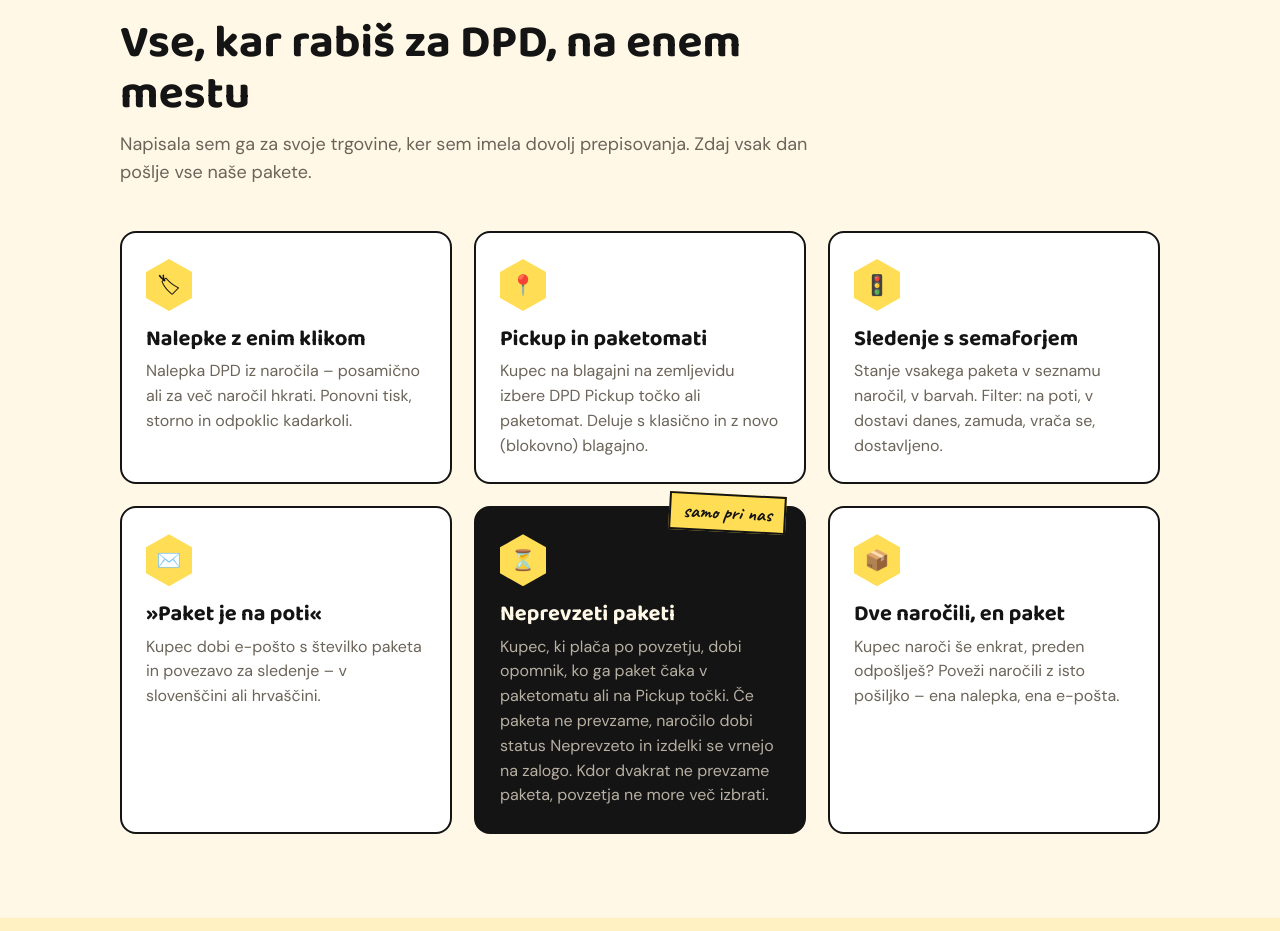
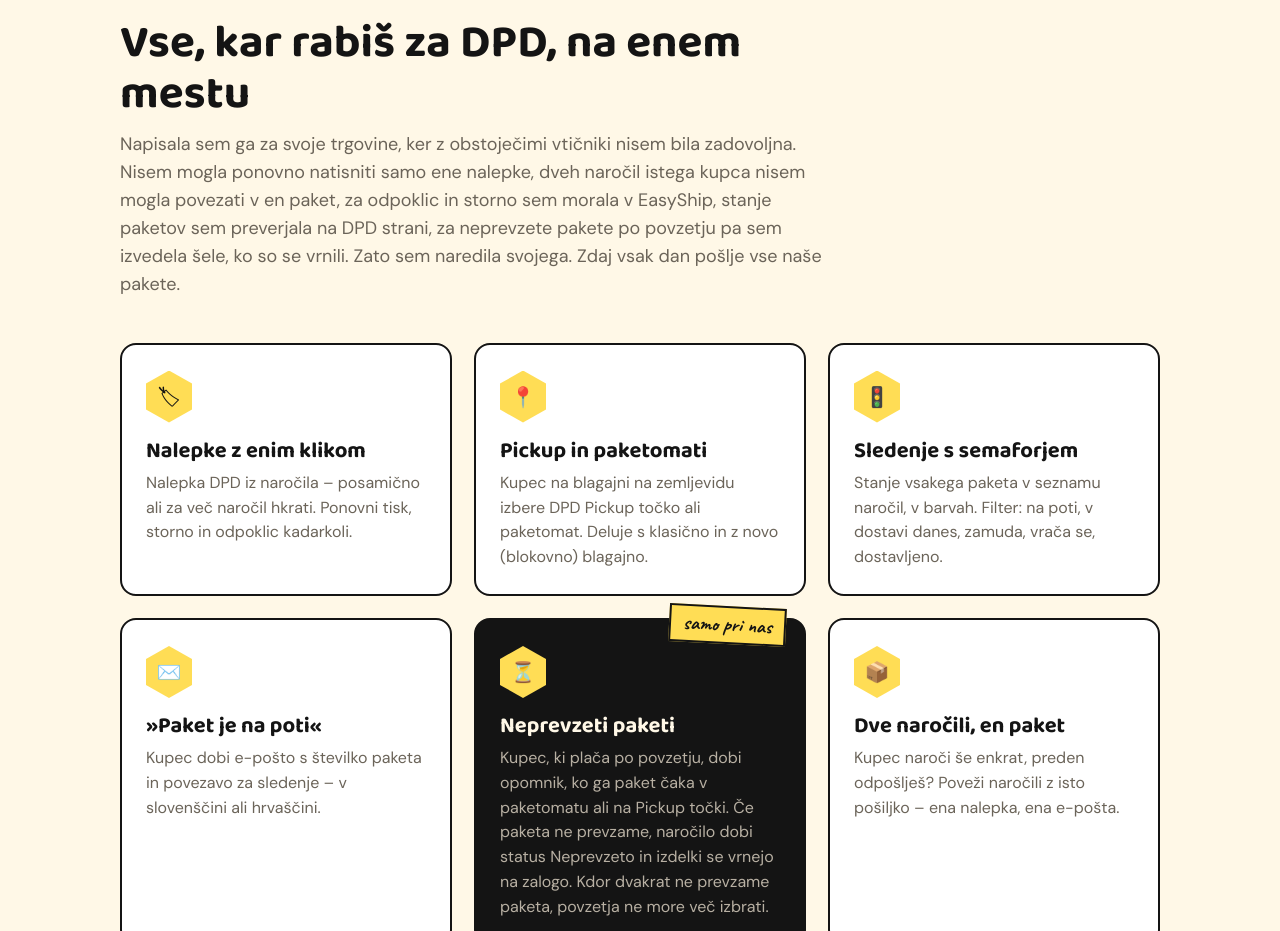
Before and after one commit to kkolsek/beezee-si, a plain HTML site: page src/posiljke/index.html in a window 1280 px wide. Shown: the part 820-1751 px from the top of the page. Drawn offline with Linux system fonts and the light colour scheme; files that its build step writes are made by us from their sources; files whose address does not match are found by name.

Commit message:
Pošiljke: besedilo o pomanjkljivostih drugih vtičnikov
Co-Authored-By: Claude Opus 5.5 <noreply@anthropic.com>
Claude-Session: https://claude.ai/code/session_01GhfB98SWUgr7NVUdsGZzPv

```diff
--- a/src/posiljke/index.html
+++ b/src/posiljke/index.html
@@ -194,7 +194,7 @@
   <div class="wrap">
     <div class="bp-head">
       <h2>Vse, kar rabiš za DPD, na enem mestu</h2>
-      <p>Napisala sem ga za svoje trgovine, ker sem imela dovolj prepisovanja. Zdaj vsak dan pošlje vse naše pakete.</p>
+      <p>Napisala sem ga za svoje trgovine, ker z obstoječimi vtičniki nisem bila zadovoljna. Nisem mogla ponovno natisniti samo ene nalepke, dveh naročil istega kupca nisem mogla povezati v en paket, za odpoklic in storno sem morala v EasyShip, stanje paketov sem preverjala na DPD strani, za neprevzete pakete po povzetju pa sem izvedela šele, ko so se vrnili. Zato sem naredila svojega. Zdaj vsak dan pošlje vse naše pakete.</p>
     </div>
     <div class="bp-grid">
       <div class="bp-card"><div class="bp-ico">🏷</div><h3>Nalepke z enim klikom</h3><p>Nalepka DPD iz naročila – posamično ali za več naročil hkrati. Ponovni tisk, storno in odpoklic kadarkoli.</p></div>
```
